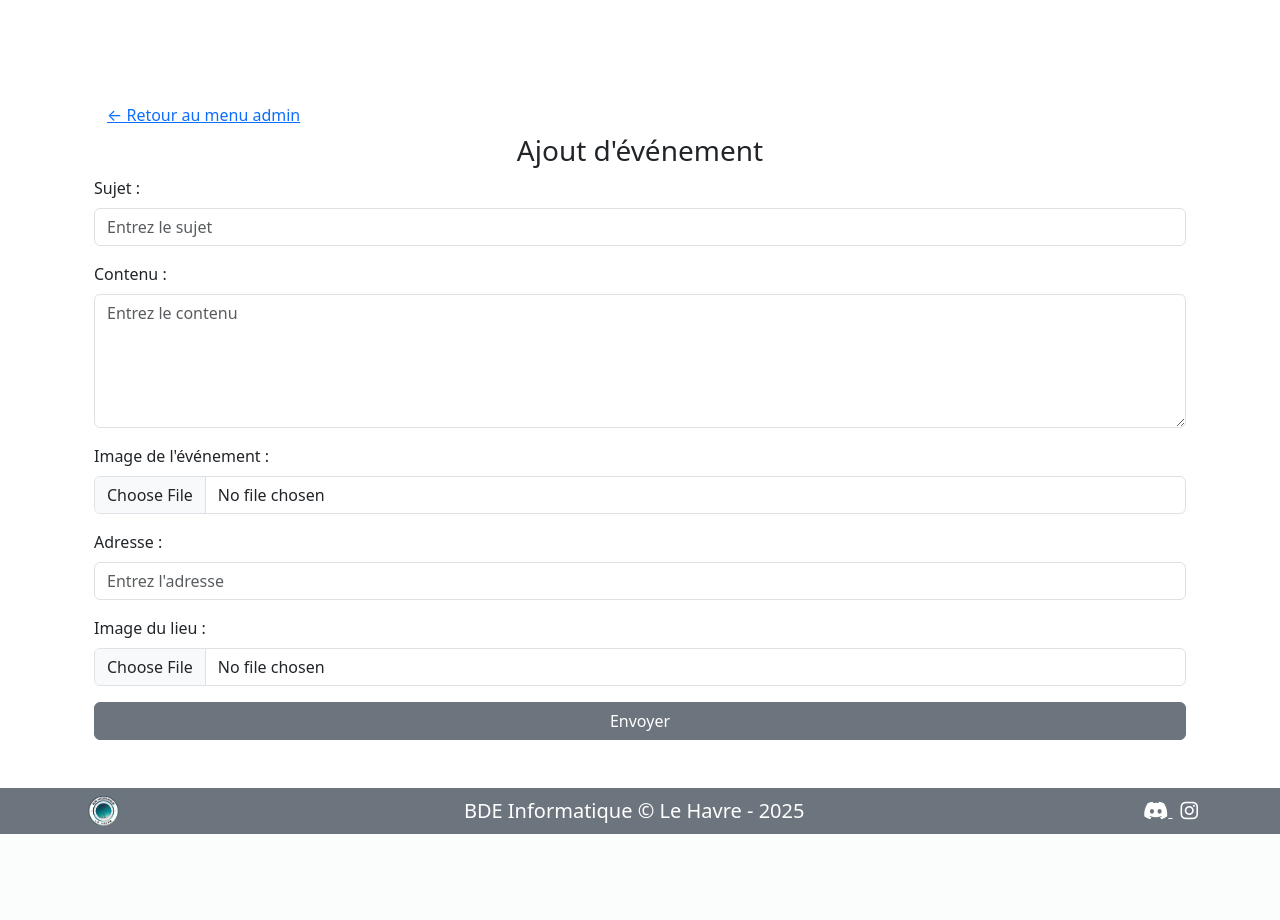
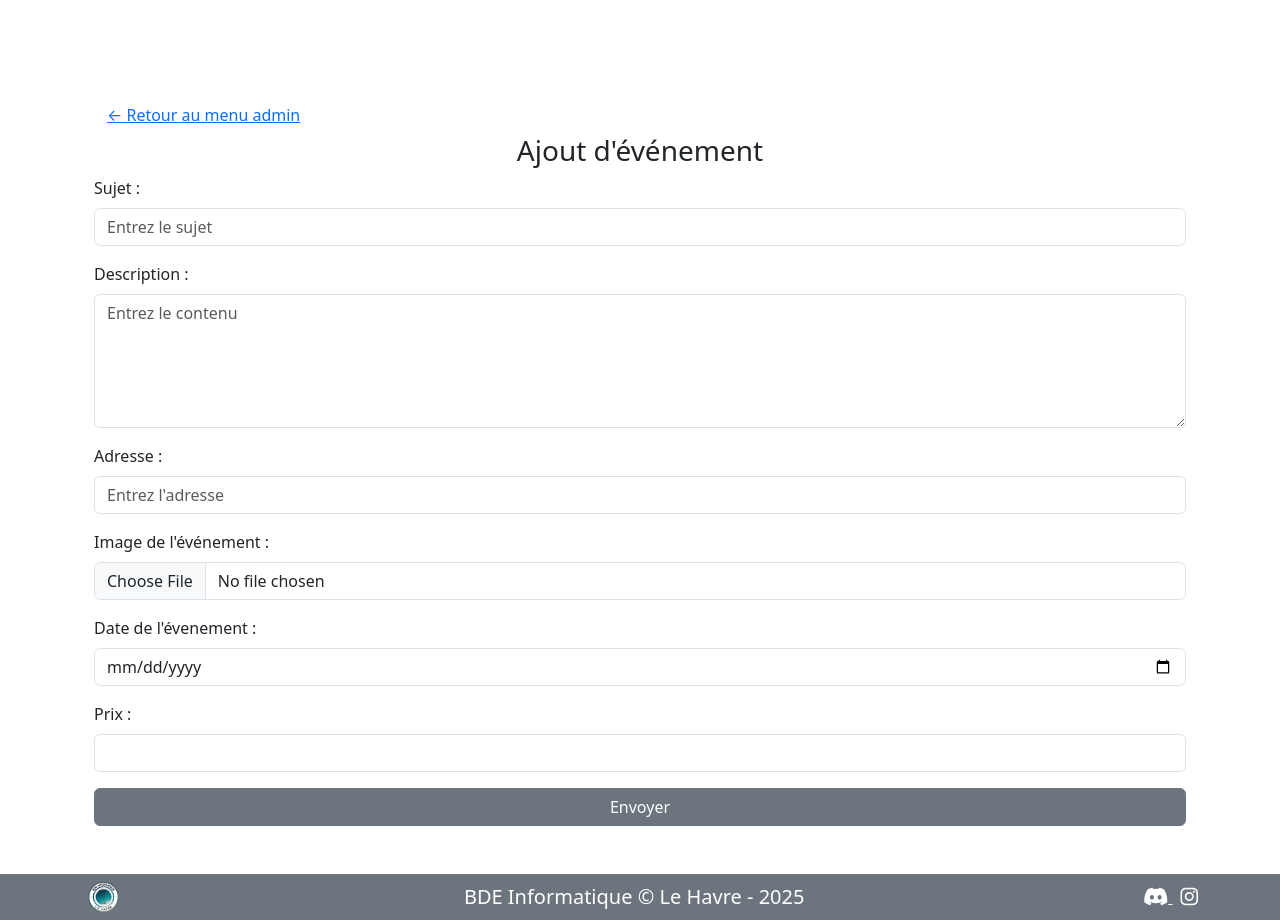
Before and after one commit to Mauviette/saebdeNJT, a PHP site: page /add_event.php in a window 1280 px wide. Shown: the part 62-982 px from the top of the page. Before the commit the page ends 896 px from the top, so only its background shows below. Run offline with PHP 8.4, Linux system fonts and the light colour scheme; some libraries are stand-ins or nearby versions.

Commit message:
add event feature

```diff
--- a/app/controllers/AddEventController.php
+++ b/app/controllers/AddEventController.php
@@ -1,10 +1,51 @@
 <?php
 
 require_once './app/core/Controller.php';
+require_once './app/repositories/EventRepository.php';
+require_once './app/entities/Event.php';
 
 class AddEventController extends Controller {
 
     public function add() {
-        $this->view('add_event.html.twig'); // Affiche la vue login.php
+        if ($_SERVER['REQUEST_METHOD'] === 'POST') {
+            $subject = $_POST['subject'] ?? null;
+            $content = $_POST['content'] ?? null;
+            $address = $_POST['address'] ?? null;
+            $date = $_POST['date'] ?? null;
+            $price = $_POST['price'] ?? null;
+            $image = $_POST['eventImage'] ?? null;
+
+            if ($subject && $content && $address && $date && $price) {
+                $eventRepository = new EventRepository();
+                $eventRepository->createEvent(
+                    $subject,
+                    $content,
+                    $address,
+                    new DateTime($date),
+                    $price
+                );
+
+
+            $event = $eventRepository->findByTitle($subject);
+
+            if ($image) {
+                $uploadDir = './assets/images/events/';
+                $uploadFile = $uploadDir . basename($_FILES['eventImage']['name']);
+
+                if (move_uploaded_file($_POST['eventImage'], $uploadFile)) {
+                    // Optionally, save the image path to the database or perform other actions
+                } else {
+                    error_log('Failed to upload the image.');
+                }
+            }
+
+                header('Location: /index.php');
+                exit;
+            } else {
+                error_log('Subject, content, address,date and price are required.');
+            }
+        }
+
+        $this->view('add_event.html.twig', ['error' => $error ?? null]);
     }
 }
--- a/app/repositories/EventRepository.php
+++ b/app/repositories/EventRepository.php
@@ -31,6 +31,30 @@ class EventRepository {
         return $events;
     }
 
+    public function findByTitle(string $title): ?Event {
+        $query = "SELECT * FROM Evenements WHERE titre = :title";
+        $stmt = $this->pdo->prepare($query);
+        $stmt->bindParam(':title', $title, PDO::PARAM_STR);
+        $stmt->execute();
+        $row = $stmt->fetch(PDO::FETCH_ASSOC);
+
+        if ($row) {
+            return new Event(
+                $row['id_evenement'],
+                null,
+                $row['titre'],
+                $row['description'],
+                $row['lieu'],
+                new \DateTime($row['date_evenement']),
+                (float)$row['prix']
+            );
+        }
+
+        return null;
+    }
+
+
+
     public function findById(int $id): ?Event {
         $query = "SELECT * FROM Evenements WHERE id_evenement = :id";
         $stmt = $this->pdo->prepare($query);
@@ -53,13 +77,11 @@ class EventRepository {
         return null;
     }
 
-
-
     public function updateEvent(Event $event): bool {
         $query = "UPDATE Evenements
                   SET titre = :title, description = :content, lieu = :place, prix = :price, date_evenement = :event_date
                   WHERE id_evenement = :id";
-        $stmt = $this->db->prepare($query);
+        $stmt = $this->pdo->prepare($query);
         $stmt->bindValue(':id', $event->getId(), PDO::PARAM_INT);
         $stmt->bindValue(':title', $event->getTitle(), PDO::PARAM_STR);
         $stmt->bindValue(':content', $event->getContent(), PDO::PARAM_STR);
@@ -72,11 +94,12 @@ class EventRepository {
 
     public function deleteEvent(int $id): bool {
         $query = "DELETE FROM Evenements WHERE id_evenement = :id";
-        $stmt = $this->db->prepare($query);
+        $stmt = $this->pdo->prepare($query);
         $stmt->bindParam(':id', $id, PDO::PARAM_INT);
 
         return $stmt->execute();
     }
+
     public function createEvent(string $title, string $content, string $place, \DateTime $eventDate, float $price): bool {
         $query = "INSERT INTO Evenements (titre, description, lieu, date_evenement, prix)
                   VALUES (:title, :content, :place, :event_date, :price)";
--- a/app/views/add_event.html.twig
+++ b/app/views/add_event.html.twig
@@ -4,26 +4,30 @@
 <div class="container my-5">
 <a href="admin.php" class="btn btn-link">← Retour au menu admin</a>
     <h3 class="text-center">Ajout d'événement</h3>
-    <form method="POST" action="/add-event" enctype="multipart/form-data">
+    <form method="POST" action="" enctype="multipart/form-data">
         <div class="mb-3">
             <label for="subject" class="form-label">Sujet :</label>
             <input type="text" class="form-control" id="subject" name="subject" placeholder="Entrez le sujet" required>
         </div>
         <div class="mb-3">
-            <label for="content" class="form-label">Contenu :</label>
+            <label for="content" class="form-label">Description :</label>
             <textarea class="form-control" id="content" name="content" rows="5" placeholder="Entrez le contenu" required></textarea>
+        </div>
+        <div class="mb-3">
+            <label for="address" class="form-label">Adresse :</label>
+            <input type="text" class="form-control" id="address" name="address" placeholder="Entrez l'adresse" required>
         </div>
         <div class="mb-3">
             <label for="eventImage" class="form-label">Image de l'événement :</label>
             <input type="file" class="form-control" id="eventImage" name="eventImage">
         </div>
         <div class="mb-3">
-            <label for="address" class="form-label">Adresse :</label>
-            <input type="text" class="form-control" id="address" name="address" placeholder="Entrez l'adresse" required>
+            <label for="date" class="form-label">Date de l'évenement :</label>
+            <input type="date" class="form-control" id="date" name="date" required/>
         </div>
         <div class="mb-3">
-            <label for="locationImage" class="form-label">Image du lieu :</label>
-            <input type="file" class="form-control" id="locationImage" name="locationImage">
+            <label for="price" class="form-label">Prix :</label>
+            <input type="number" class="form-control" id="price" name="price" required/>
         </div>
         <div class="d-grid">
             <button type="submit" class="btn btn-secondary">Envoyer</button>
```
